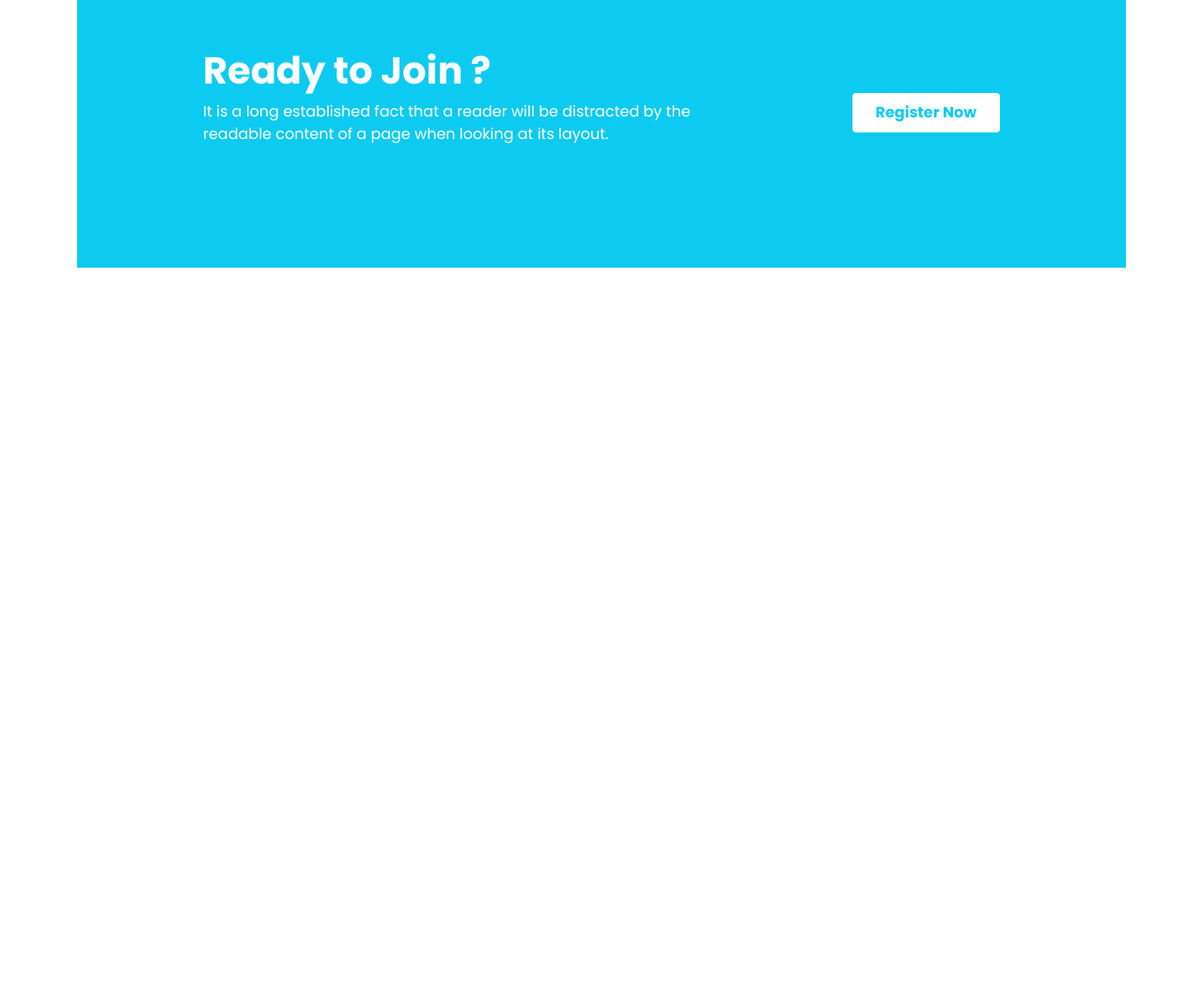
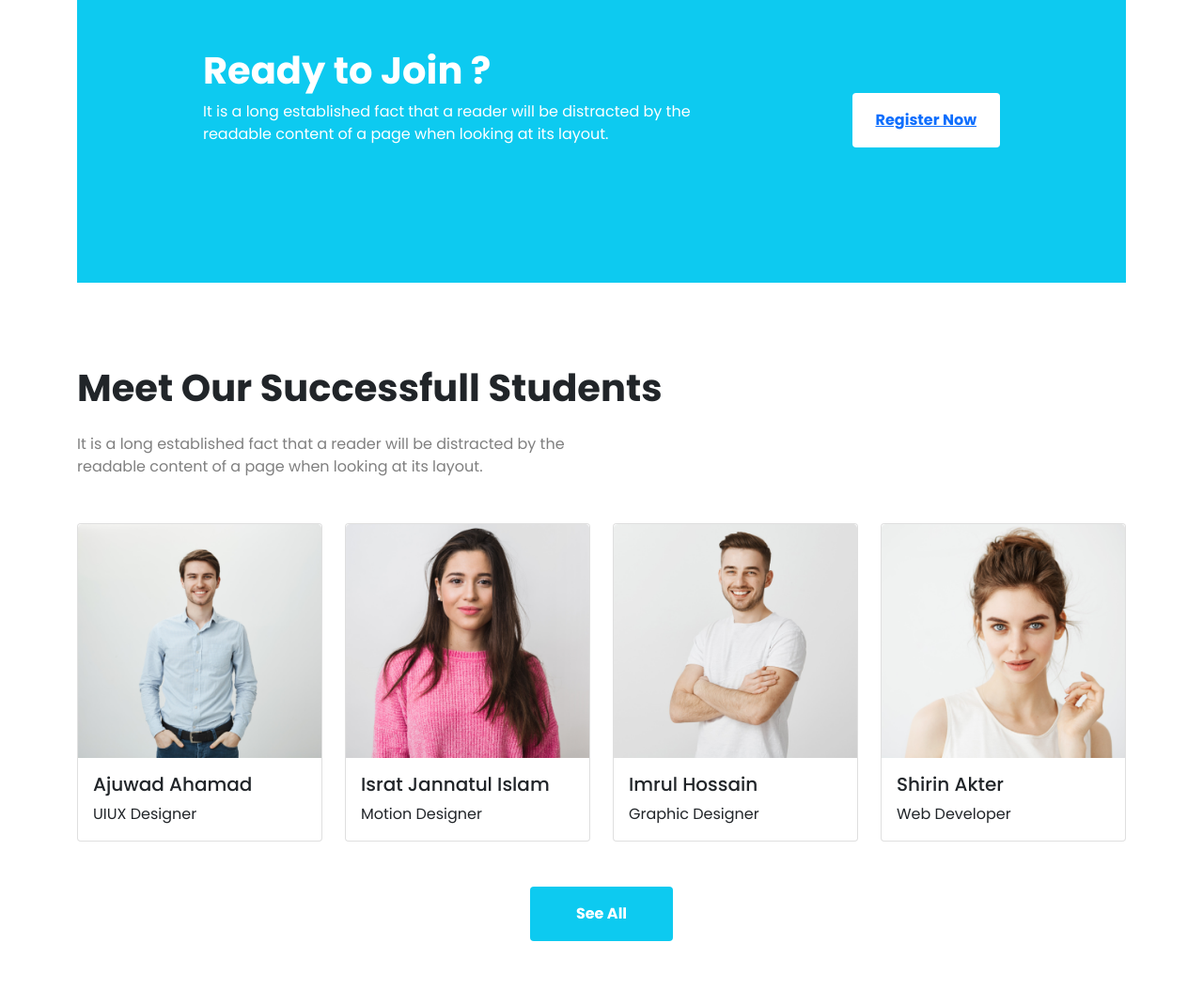
Before and after one commit to delower68/ProCode_bd, a plain HTML site: page index.html in a window 1280 px wide. Shown: the part 2681-3734 px from the top of the page at 94% size. Before the commit the page ends 3014 px from the top, so only its background shows below. Drawn offline with nearby package versions, Linux system fonts and the light colour scheme.

Commit message:
our successfull students part added

```diff
--- a/index.html
+++ b/index.html
@@ -247,7 +247,7 @@
                       <span>Rating & Review </span>
                     </div>
                   </div>
-                  <button class="btn bg-info px-5 py-2 fs-5  text-white fw-bold " type="Read-more">Read More</button>
+                  <button class="btn bg-info px-5 py-2 mb-3 fs-5  text-white fw-bold " type="Read-more">Read More</button>
             </div>
           </div>
         </div>
@@ -256,18 +256,77 @@
 
       <!-- for join us  -->
       <section class="container">
-        <div class="d-flex  justify-content-around px-5 py-5   my-5 d-flex bg-info ">
+        <div class="d-lg-flex d-md-flex d-sm-block  justify-content-around px-5 py-5   my-5 bg-info ">
           <div class="  ">
             <h1 class="mt-5 text-white fs-1 fw-bold">Ready to Join ?</h1>
             <p class="mb-5 text-white ">It is a long established fact that a reader will be distracted by the <br>
               readable content of a page when looking at its layout.</p>
           </div>
           <div class="my-5">
-            <button class="btn bg-white  text-info fw-bold px-4 py-2 my-5 " type="Get-start">Register Now </button>
+            <button class="btn bg-white  text-info fw-bold px-4 py-3 my-5 " type="Get-start"><a  href="form.html" target="_blank">Register Now</a> </button>
           </div>
         </div>
       </section>
       <!-- for join us end  -->
+
+      <!-- our successfull students part start -->
+      <section class="container">
+
+        <!-- our students title   -->
+        <div class="mt-5 mb-3 py-3 ">
+          <h1 class="my-4 fw-bolder fs-1 ">Meet Our Successfull
+            Students</h1>
+            <p class="text-black-50">It is a long established fact that a reader will be distracted by the <br>
+              readable content of a page when looking at its layout.</p>
+        </div>
+
+        <!-- our students info  -->
+        <div class="mb-5">
+          <div class="row row-cols-1 row-cols-md-2 row-cols-lg-4 g-4">
+            <div class="col">
+              <div class="card">
+                <img src="images/student/student-1.png" class="card-img-top" alt="...">
+                <div class="card-body">
+                  <h5 class="card-title">Ajuwad Ahamad</h5>
+                  <p class="card-text">UIUX Designer</p>
+                </div>
+              </div>
+            </div>
+            <div class="col">
+              <div class="card">
+                <img src="images/student/student-2.png" class="card-img-top" alt="...">
+                <div class="card-body">
+                  <h5 class="card-title"> Israt Jannatul Islam</h5>
+                  <p class="card-text">Motion Designer</p>
+                </div>
+              </div>
+            </div>
+            <div class="col">
+              <div class="card">
+                <img src="images/student/student-3.png" class="card-img-top" alt="...">
+                <div class="card-body">
+                  <h5 class="card-title">Imrul Hossain</h5>
+                  <p class="card-text">Graphic Designer</p>
+                </div>
+              </div>
+            </div>
+            <div class="col">
+              <div class="card">
+                <img src="images/student/student-4.png" class="card-img-top" alt="...">
+                <div class="card-body">
+                  <h5 class="card-title ">Shirin Akter</h5>
+                  <p class="card-text ">Web Developer</p>
+                </div>
+              </div>
+            </div>
+          </div>
+          <div class="text-center py-5">
+            <button class="btn bg-info px-5 py-3 text-white fw-bold fs-6"> See All  </button>
+          </div>
+        </div>
+      </section>
+      <!-- our successfull students part end -->
+
 
     </main>
 
```
